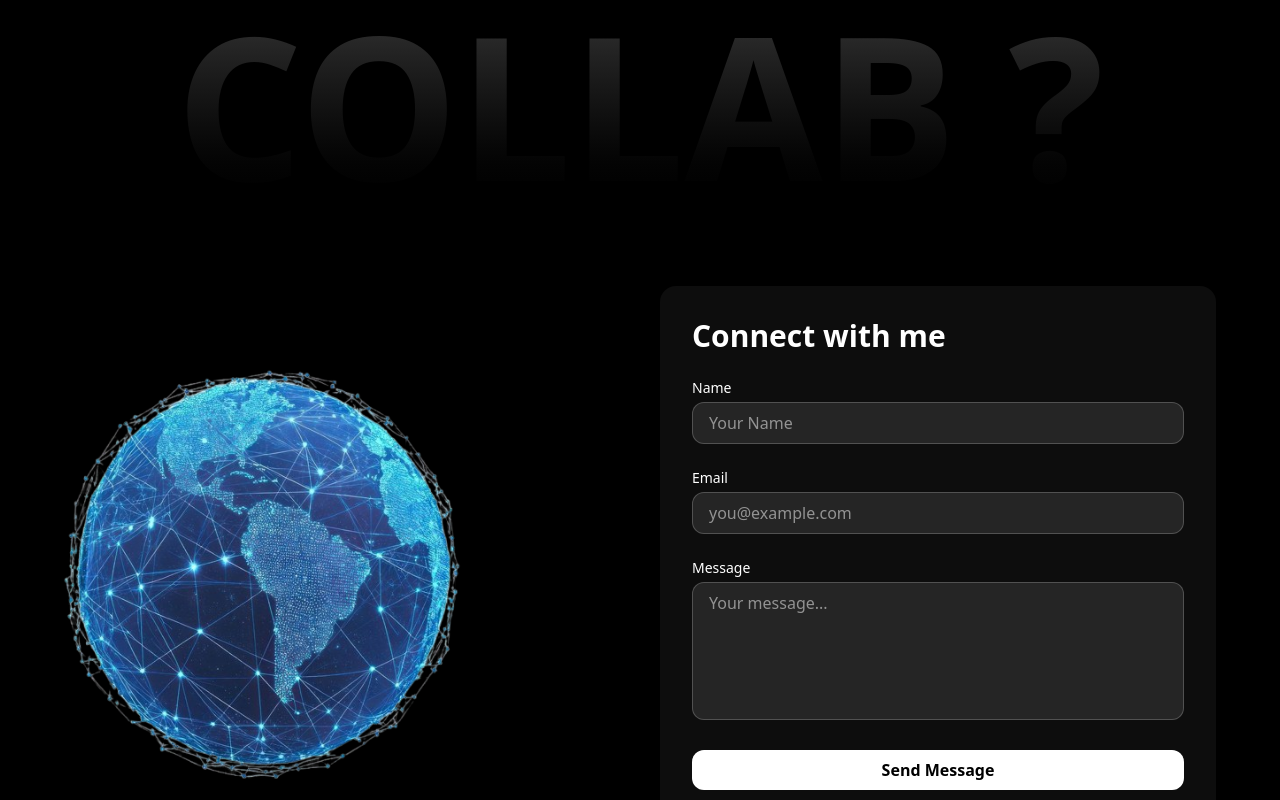
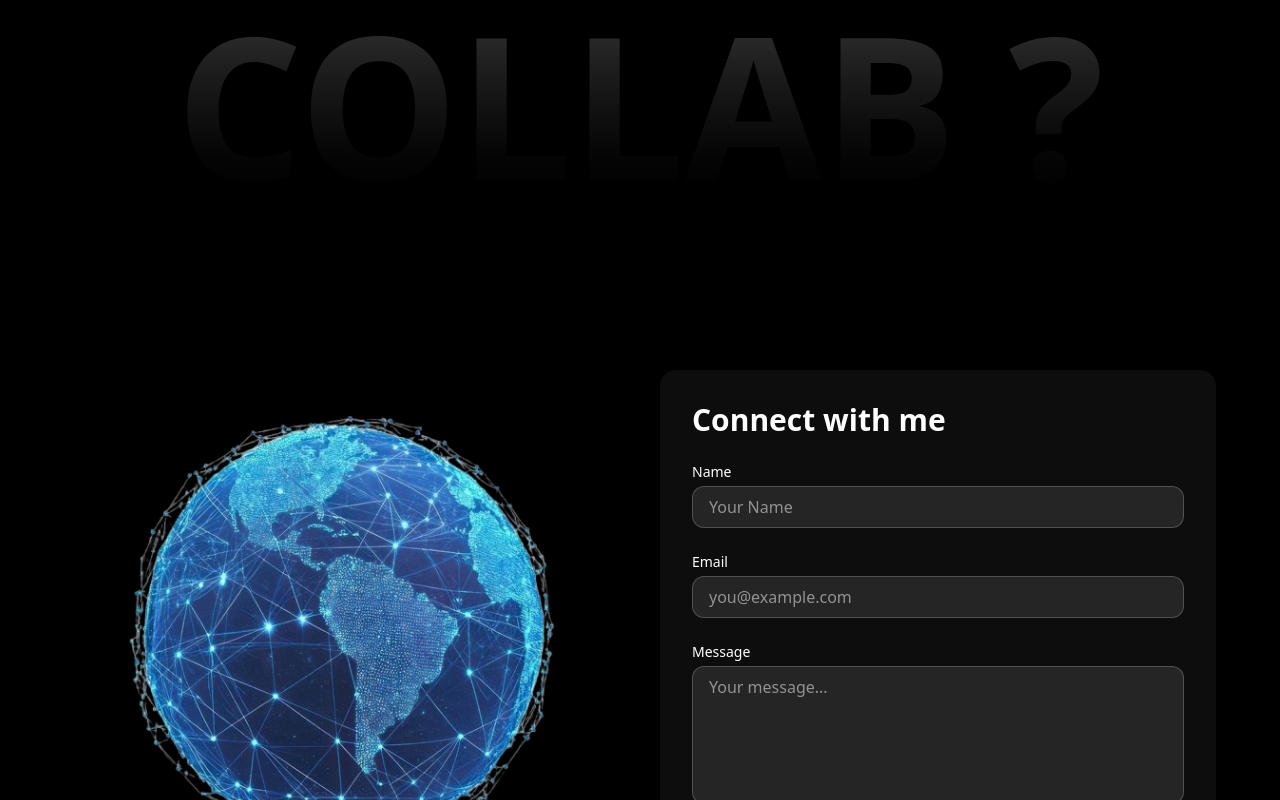
Before and after one commit to mohitkhatri05/Portfolio, a React (Vite) app: page / in a window 1280 px wide. Shown: the part 5240-6040 px from the top of the page. Built offline with nearby package versions, Linux system fonts and the light colour scheme.

Commit message:
contact section ,,,,

```diff
--- a/src/components/Contact.jsx
+++ b/src/components/Contact.jsx
@@ -152,23 +152,19 @@ const Contact = () => {
         <div className="max-w-6xl w-full grid grid-cols-1 md:grid-cols-2 gap-8
          sm:gap-10 items-center mt-8">
           {/* Left: 3D Model */}
-          <div className="flex justify-center items-center w-full h-full md:mb-0 mb-30 pr-40">
-            <div
-              className="w-full max-w-[350px] sm:max-w-[450px] md:max-w-[600px] max-h-[350px]
-  sm:max-h-[450px] md:max-h-[500px]
-   mx-auto"
-            >
+          <div className="flex justify-center items-center w-full h-full md:mb-0 mb-8">
+            <div className="w-full max-w-xs sm:max-w-md md:max-w-lg mx-auto">
               {/* <AntiqueTelephone /> */}
               {/* 3D Animated Image Card */}
-              <div className="flex justify-center items-center w-full h-full mt-[-180px]">
-                <CardContainer className="inter-var w-[800px] ">
+              <div className="flex justify-center items-center w-full h-full mt-[-10px]">
+                <CardContainer className="inter-var w-full">
                   <CardBody
                     className="
-                                relative group/card dark:hover:shadow-2xl
-                                dark:hover:shadow-emerald-500/[0.1] dark:bg-black
-                                 dark:border-white/[0.2]
-                                border-black/[0.1] sm:w-[26rem] md:w-[30rem]
-                                rounded-xl h-135 mt-20 p-4 sm:p-6 border mx-auto"
+          relative group/card dark:hover:shadow-2xl
+          dark:hover:shadow-emerald-500/[0.1] dark:bg-black
+          dark:border-white/[0.2] border-black/[0.1]
+          w-full sm:w-full md:w-full max-w-full
+          rounded-xl h-auto p-4 sm:p-6 border mx-auto"
                   >
                     <CardItem
                       translateZ="50"
@@ -177,20 +173,17 @@ const Contact = () => {
                     <CardItem
                       as="p"
                       translateZ="60"
-                      className="text-neutral-500 text-sm max-w-sm mt-2
-                                 dark:text-neutral-300"
+                      className="text-neutral-500 text-sm max-w-sm mt-2 dark:text-neutral-300"
                     ></CardItem>
                     <CardItem
                       translateZ="100"
-                      className="w-full sm:h-150 overflow-hidden object-contain
-                                 mt-4"
+                      className="w-full overflow-hidden object-contain mt-4"
                     >
                       <img
                         src="/portfolio_assets/earth1.png"
                         height="1000"
                         width="1000"
-                        className="h-full mt-[-45px] w-full object-contain rounded-xl
-                                  group-hover/card:shadow-xl"
+                        className="w-full h-auto object-contain rounded-xl group-hover/card:shadow-xl"
                         alt="EARTH"
                       />
                     </CardItem>
```
